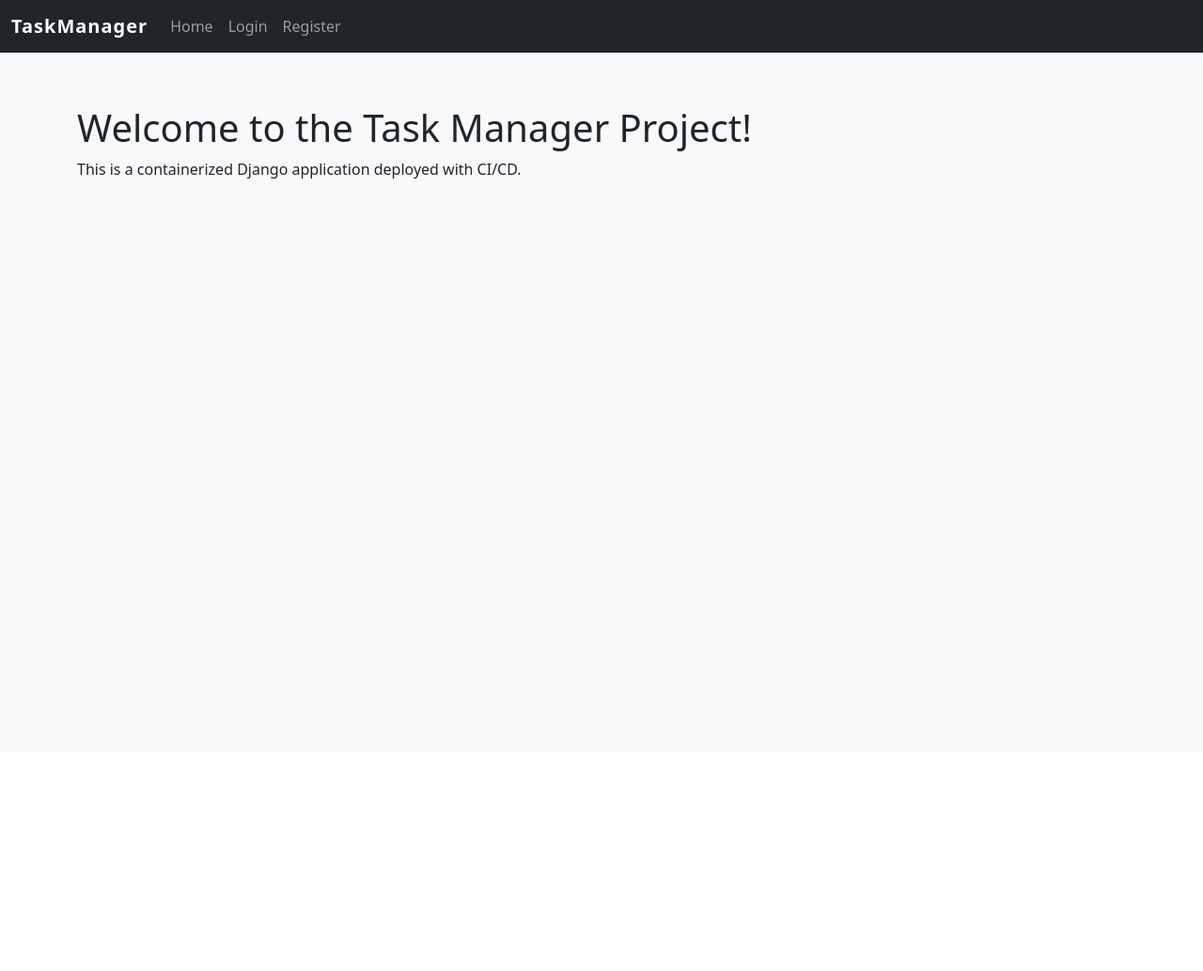
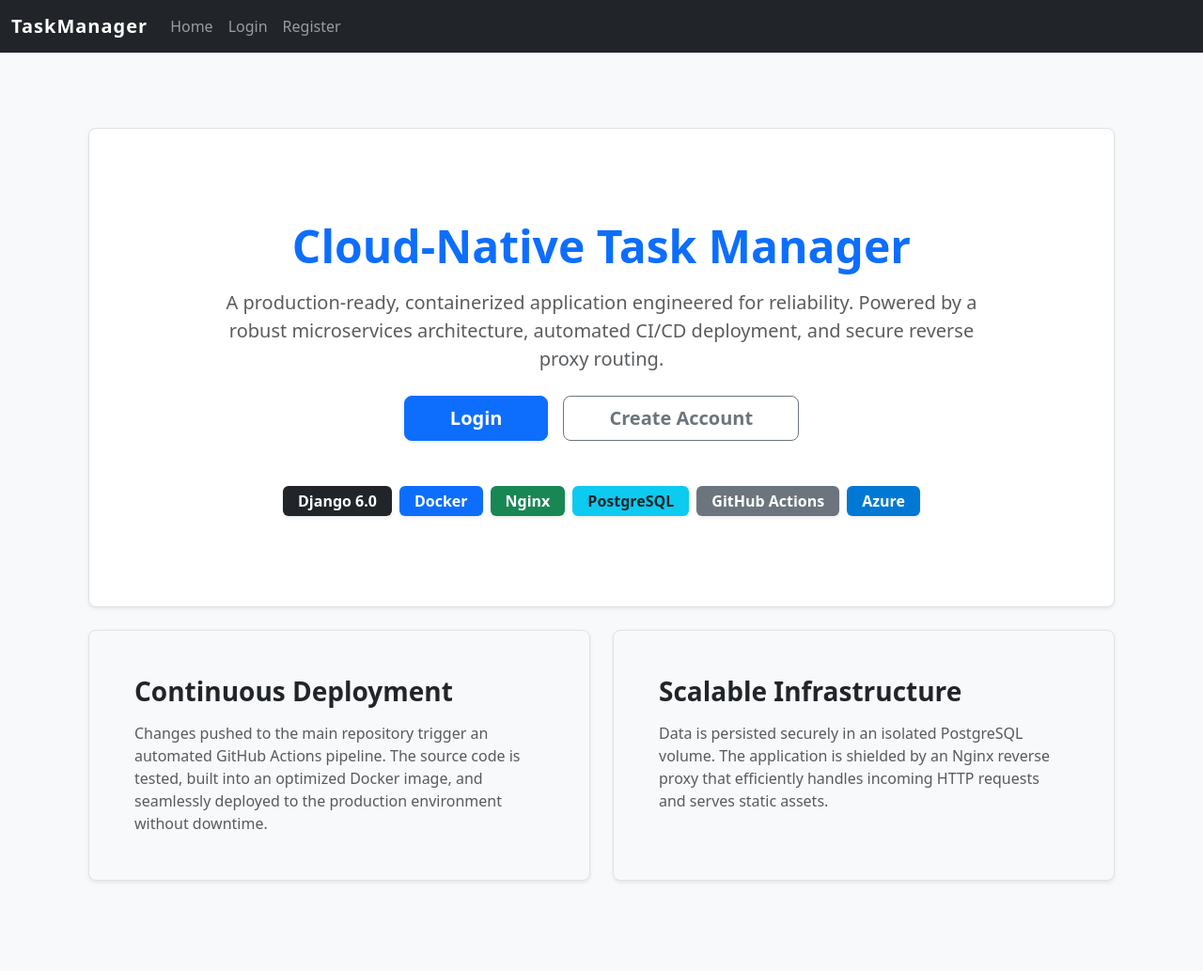
Before and after one commit to Zafarbek05/DSCC-CW-00016417, a Django app: page / in a window 1280 px wide. Shown: the whole page at 94% size. Before the commit the page ends 190 px from the top, so only its background shows below. Run offline with Django 5.2, Linux system fonts and the light colour scheme.

Commit message:
feat: new landing page

```diff
--- a/templates/core/home.html
+++ b/templates/core/home.html
@@ -1,5 +1,60 @@
 {% extends 'base.html' %}
 {% block content %}
-    <h1>Welcome to the Task Manager Project!</h1>
-    <p>This is a containerized Django application deployed with CI/CD.</p>
+<div class="container py-4 mb-5">
+    <div class="p-5 mb-4 bg-white rounded-3 shadow-sm border text-center">
+        <div class="container-fluid py-5">
+            <h1 class="display-5 fw-bold text-primary mb-3">Cloud-Native Task Manager</h1>
+            <p class="col-md-10 mx-auto fs-5 text-muted mb-4">
+                A production-ready, containerized application engineered for reliability. Powered by a robust microservices architecture, automated CI/CD deployment, and secure reverse proxy routing.
+            </p>
+
+            <div class="d-flex justify-content-center gap-3 mb-5">
+                {% if user.is_authenticated %}
+                    <a href="{% url 'task_list' %}" class="btn btn-primary btn-lg px-5 fw-bold shadow-sm">Go to Dashboard</a>
+                {% else %}
+                    <a href="{% url 'login' %}" class="btn btn-primary btn-lg px-5 fw-bold shadow-sm">Login</a>
+                    <a href="{% url 'register' %}" class="btn btn-outline-secondary btn-lg px-5 fw-bold">Create Account</a>
+                {% endif %}
+            </div>
+
+            <div class="d-flex justify-content-center flex-wrap gap-2">
+                <span class="badge bg-dark fs-6 py-2 px-3 shadow-sm">Django 6.0</span>
+                <span class="badge bg-primary fs-6 py-2 px-3 shadow-sm">Docker</span>
+                <span class="badge bg-success fs-6 py-2 px-3 shadow-sm">Nginx</span>
+                <span class="badge bg-info text-dark fs-6 py-2 px-3 shadow-sm">PostgreSQL</span>
+                <span class="badge bg-secondary fs-6 py-2 px-3 shadow-sm">GitHub Actions</span>
+                <span class="badge bg-primary text-white fs-6 py-2 px-3 shadow-sm" style="background-color: #0078D4 !important;">Azure</span>
+            </div>
+        </div>
+    </div>
+
+    <div class="row align-items-md-stretch mt-4">
+        <div class="col-md-6 mb-4">
+            <div class="h-100 p-5 bg-light border rounded-3 shadow-sm transition-hover">
+                <h3 class="fw-bold text-dark mb-3">Continuous Deployment</h3>
+                <p class="text-muted fs-6 mb-0">
+                    Changes pushed to the main repository trigger an automated GitHub Actions pipeline. The source code is tested, built into an optimized Docker image, and seamlessly deployed to the production environment without downtime.
+                </p>
+            </div>
+        </div>
+        <div class="col-md-6 mb-4">
+            <div class="h-100 p-5 bg-light border rounded-3 shadow-sm transition-hover">
+                <h3 class="fw-bold text-dark mb-3">Scalable Infrastructure</h3>
+                <p class="text-muted fs-6 mb-0">
+                    Data is persisted securely in an isolated PostgreSQL volume. The application is shielded by an Nginx reverse proxy that efficiently handles incoming HTTP requests and serves static assets.
+                </p>
+            </div>
+        </div>
+    </div>
+</div>
+
+<style>
+    .transition-hover {
+        transition: transform 0.2s ease-in-out, box-shadow 0.2s ease-in-out;
+    }
+    .transition-hover:hover {
+        transform: translateY(-5px);
+        box-shadow: 0 .5rem 1rem rgba(0,0,0,.15)!important;
+    }
+</style>
 {% endblock %}
```
